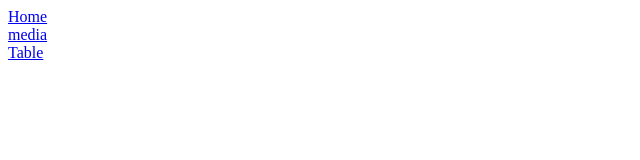
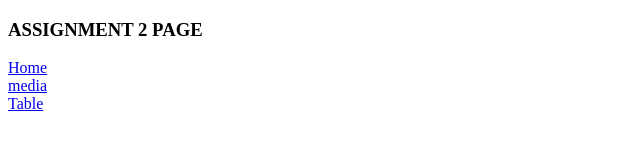
Before and after one commit to Kinyua1299/AltSchool_profile, a plain HTML site: page Assignment 2/index.html in a window 1280 px wide. Shown: the whole page, without its empty margins (0-640 px from the left). Drawn offline with Linux system fonts and the light colour scheme.

Commit message:
Update index.html

```diff
--- a/Assignment 2/index.html
+++ b/Assignment 2/index.html
@@ -6,6 +6,7 @@
     <title>ASSIGNMENT 2</title>
 </head>
 <body>
+<H3>ASSIGNMENT 2 PAGE</H3>
     <a href="../index.html">Home</a><br />
     <a href="Media.Html">media</a><br />
     <a href="table.html">Table</a>
```
